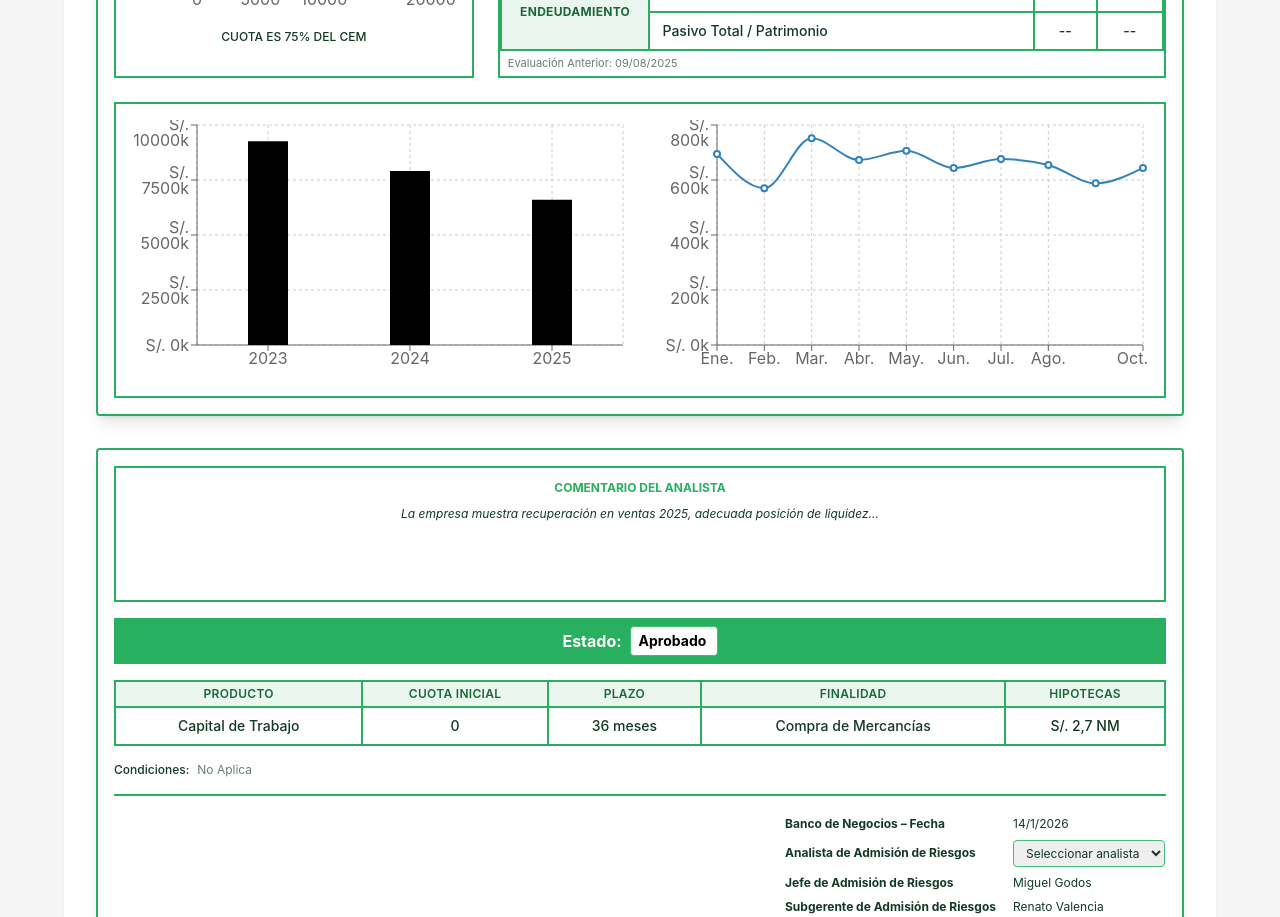
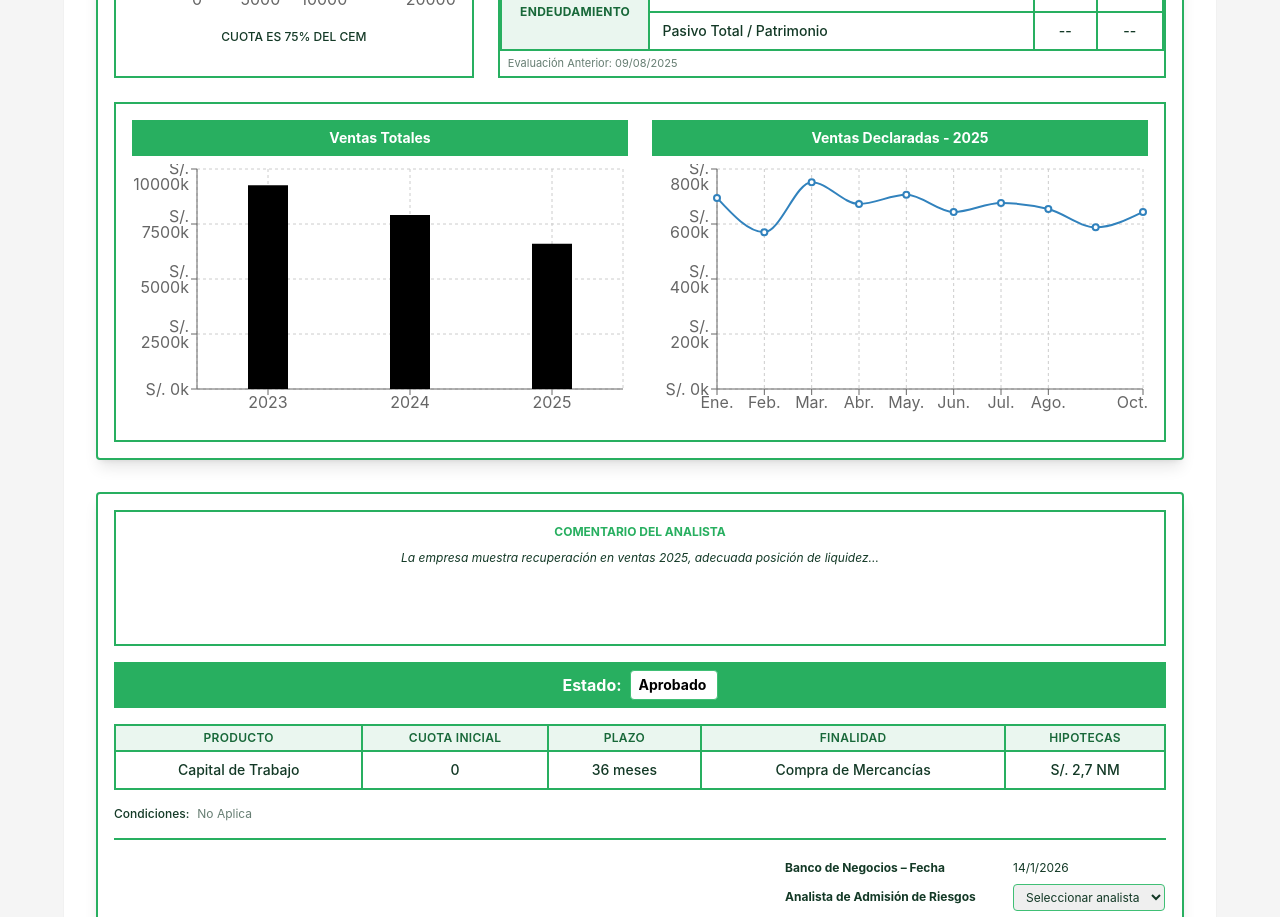
Before and after one commit to aless1999ct/OnePager-View, a React (Vite) app: page / in a window 1280 px wide. Shown: the part 1480-2397 px from the top of the page. Built offline with nearby package versions, Linux system fonts and the light colour scheme; the HTML template or start-up script is replaced by a standard one.

Commit message:
Update IndicadoresFinancieros.tsx

```diff
--- a/src/components/IndicadoresFinancieros.tsx
+++ b/src/components/IndicadoresFinancieros.tsx
@@ -148,7 +148,6 @@ const IndicadoresFinancieros = ({
   return (
     <div className="bg-card border-2 border-primary rounded-lg shadow-lg mt-6 overflow-hidden">
 
-      {/* ===== HEADER CLÁSICO ===== */}
       <div className="border-b-2 border-primary px-4 py-2">
         <span className="text-primary font-bold text-lg">
           Indicadores Financieros
@@ -214,8 +213,13 @@ const IndicadoresFinancieros = ({
           </div>
         </div>
 
-        {/* GRÁFICOS */}
+        {/* ===== GRÁFICOS ===== */}
         <div className="grid grid-cols-1 md:grid-cols-2 gap-6 border-2 border-primary p-4">
+
+          <div>
+            <div className="header-banner text-sm text-center mb-2">
+              Ventas Totales
+            </div>
             <ResponsiveContainer width="100%" height={260}>
               <BarChart data={annualSalesData}>
                 <CartesianGrid strokeDasharray="3 3" />
@@ -225,7 +229,12 @@ const IndicadoresFinancieros = ({
                 <Bar dataKey="total" barSize={40} />
               </BarChart>
             </ResponsiveContainer>
+          </div>
 
+          <div>
+            <div className="header-banner text-sm text-center mb-2">
+              Ventas Declaradas - 2025
+            </div>
             <ResponsiveContainer width="100%" height={260}>
               <LineChart data={ventasMensuales2025}>
                 <CartesianGrid strokeDasharray="3 3" />
@@ -236,6 +245,8 @@ const IndicadoresFinancieros = ({
               </LineChart>
             </ResponsiveContainer>
           </div>
+
+        </div>
       </div>
     </div>
   );
```
Lines whose indentation alone changed are shown as unchanged.
